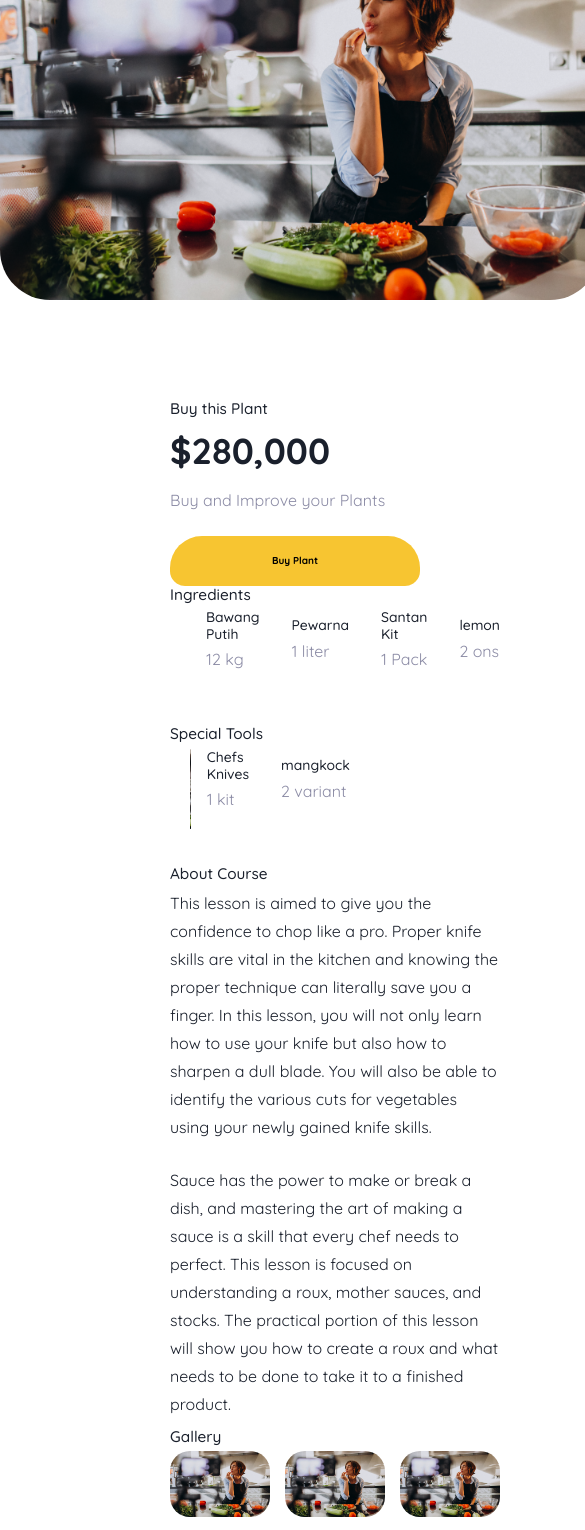
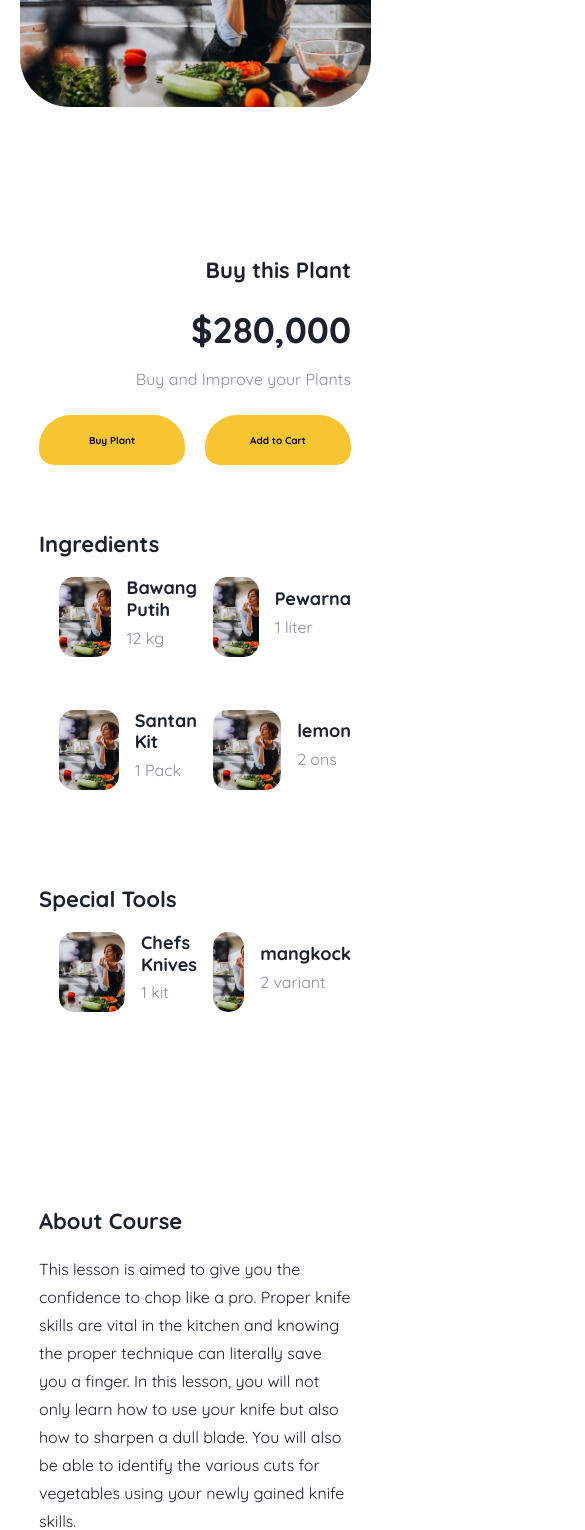
Before and after one commit to Tanemin/Frontend-Tanemin, a Next.js app: page /detail/12 in a window 390 px wide. Shown: the part 432-1962 px from the top of the page, 585 px wide, since content can reach past the window. Built offline with nearby package versions, Linux system fonts and the light colour scheme.

Commit message:
Update Detail Page (Style and Responsive)

```diff
--- a/pages/detail/[id].tsx
+++ b/pages/detail/[id].tsx
@@ -5,7 +5,7 @@ import Navbar from '../../components/organisms/Navbar';
 export default function detail() {
   return (
     <>
-      <Navbar />
+      {/* <Navbar /> */}
       <div className="detail-container">
         <div className="detail-header">
           <h2 className="item-name">Online Course: Salad Kiwi Sugga</h2>
@@ -14,12 +14,67 @@ export default function detail() {
           <img src="/assets/mainPoster.png" alt="Cooking master" />
         </div>
         <div className="detail-content">
+
+          <div className="detail-information">
+            <h3>About Course</h3>
+            <p>
+              This lesson is aimed to give you the confidence to chop like a
+              pro. Proper knife skills are vital in the kitchen and knowing the
+              proper technique can literally save you a finger. In this lesson,
+              you will not only learn how to use your knife but also how to
+              sharpen a dull blade. You will also be able to identify the
+              various cuts for vegetables using your newly gained knife skills.
+            </p>
+            <br />
+            <p>
+              Sauce has the power to make or break a dish, and mastering the art
+              of making a sauce is a skill that every chef needs to perfect.
+              This lesson is focused on understanding a roux, mother sauces, and
+              stocks. The practical portion of this lesson will show you how to
+              create a roux and what needs to be done to take it to a finished
+              product.
+            </p>
+            <h3>Gallery</h3>
+            <div className="detail-galery">
+              <img src="/assets/mainPoster.png" alt="Cooking master" />
+              <img src="/assets/mainPoster.png" alt="Cooking master" />
+              <img src="/assets/mainPoster.png" alt="Cooking master" />
+              <img src="/assets/mainPoster.png" alt="Cooking master" />
+              <img src="/assets/mainPoster.png" alt="Cooking master" />
+            </div>
+            <br />
+            <h3>Reviews</h3>
+            <ul className="detail-review">
+              <li className="item-review">
+                <div className="review-account">
+                  <div className="review-photo">
+                    <img src="/assets/mainPoster.png" alt="" />
+                  </div>
+                  <div className="account-detail">
+                    <h4>Fauzi Kurniawan</h4>
+                    <p className="label">Vegan Chef</p>
+                    <p>⭐️⭐️⭐️⭐️⭐️ | 4.8/5</p>
+                  </div>
+                </div>
+                <p>
+                  I learned a lot in this course, however, towards the middle of
+                  the course, it feels a bit rushed. It took a long time to wrap
+                  my head around functions and classes before being able to
+                  complete the Milestone projects. Had to go through various
+                  external sources before coming back to this course.
+                </p>
+              </li>
+            </ul>
+          </div>
           <div className="detail-transaction">
             <form action="">
               <h3>Buy this Plant</h3>
               <p className="price">$280,000</p>
               <p className="label">Buy and Improve your Plants</p>
+              <div className="detail-button">
               <button>Buy Plant</button>
+              <button>Add to Cart</button>
+              </div>
             </form>
             <div className="ingredients">
               <h3>Ingredients</h3>
@@ -74,57 +129,6 @@ export default function detail() {
               </ul>
             </div>
           </div>
-          <div className="detail-information">
-            <h3>About Course</h3>
-            <p>
-              This lesson is aimed to give you the confidence to chop like a
-              pro. Proper knife skills are vital in the kitchen and knowing the
-              proper technique can literally save you a finger. In this lesson,
-              you will not only learn how to use your knife but also how to
-              sharpen a dull blade. You will also be able to identify the
-              various cuts for vegetables using your newly gained knife skills.
-            </p>
-            <br />
-            <p>
-              Sauce has the power to make or break a dish, and mastering the art
-              of making a sauce is a skill that every chef needs to perfect.
-              This lesson is focused on understanding a roux, mother sauces, and
-              stocks. The practical portion of this lesson will show you how to
-              create a roux and what needs to be done to take it to a finished
-              product.
-            </p>
-            <h3>Gallery</h3>
-            <div className="detail-galery">
-              <img src="/assets/mainPoster.png" alt="Cooking master" />
-              <img src="/assets/mainPoster.png" alt="Cooking master" />
-              <img src="/assets/mainPoster.png" alt="Cooking master" />
-              <img src="/assets/mainPoster.png" alt="Cooking master" />
-              <img src="/assets/mainPoster.png" alt="Cooking master" />
-            </div>
-            <br />
-            <h3>Reviews</h3>
-            <ul className="detail-review">
-              <li className="item-review">
-                <div className="review-account">
-                  <div className="review-photo">
-                    <img src="/assets/mainPoster.png" alt="" />
-                  </div>
-                  <div className="account-detail">
-                    <h4>Fauzi Kurniawan</h4>
-                    <p className="label">Vegan Chef</p>
-                    <p>⭐️⭐️⭐️⭐️⭐️ | 4.8/5</p>
-                  </div>
-                </div>
-                <p>
-                  I learned a lot in this course, however, towards the middle of
-                  the course, it feels a bit rushed. It took a long time to wrap
-                  my head around functions and classes before being able to
-                  complete the Milestone projects. Had to go through various
-                  external sources before coming back to this course.
-                </p>
-              </li>
-            </ul>
-          </div>
         </div>
       </div>
     </>
--- a/styles/detail.css
+++ b/styles/detail.css
@@ -1,5 +1,5 @@
 .detail-header {
-  width: 800px;
+  width: 60%;
   margin: 100px auto;
   text-align: center;
   font-size: 20px;
@@ -7,13 +7,13 @@
 
 .detail-header .item-name {
   font-size: 36px;
+  font-weight: bold;
   margin-bottom: 10px;
 }
 
 .detail-header .item-author {
   color: #8b8ba5;
   margin-bottom: 30px;
-  font-weight: 400;
 }
 
 .detail-header .item-review {
@@ -25,21 +25,26 @@
   width: 100%;
 }
 
+
+
+
 .detail-content {
   display: grid;
-  grid-template-columns: 1fr 1fr;
-  /* gap: 16px; */
-  margin: 0 170px;
+  grid-template-columns: 2fr 1fr;
+  gap: 100px;
+  margin: auto;
+  width: 80%;
 }
 
-.detail-content .detail-information {
-  width: 600px;
-}
-
-h3 {
+.detail-container h3 {
   font-weight: 600;
   font-size: 22px;
   margin: 50px 0 20px;
+}
+
+.detail-container h4 {
+  font-size: 18px;
+  font-weight: 600;
 }
 
 .detail-information p {
@@ -70,13 +75,12 @@ h3 {
   display: grid;
   grid-template-columns: auto 1fr;
   gap: 20px;
-  /* font-size: 20px; */
   margin-bottom: 25px;
 }
 
 .detail-review .item-review .review-account img {
-  width: 90px;
-  height: 90px;
+  width: 70px;
+  height: 70px;
   object-fit: cover;
   object-position: center;
   border-radius: 100%;
@@ -92,15 +96,12 @@ h3 {
   font-size: 18px;
 }
 
-.detail-content .detail-transaction {
-  width: 250px;
-  margin-right: auto;
-}
 
 .detail-transaction .price {
   font-weight: 700;
   font-size: 36px;
 }
+
 
 .detail-transaction .label {
   font-weight: 400;
@@ -110,11 +111,12 @@ h3 {
 }
 
 .detail-transaction button {
-  width: 250px;
+  width: 100%;
   height: 50px;
   background: #f7c531;
   padding: 16px 0;
   font-weight: bold;
+  margin-bottom: 16px;
   cursor: pointer;
   color: black;
   text-align: center;
@@ -125,6 +127,7 @@ h3 {
 .detail-transaction button:hover {
   background-color: #ffa500;
 }
+
 .transaction-additional .additional-item {
   list-style: none;
   display: grid;
--- a/styles/responsive.css
+++ b/styles/responsive.css
@@ -1,6 +1,8 @@
-@media screen and (max-width: 1200px) {
+@media screen and (max-width: 1000px) {
     .detail-content {
-        grid-template-columns: 1fr;
+        display: flex;
+        flex-direction: column-reverse;
+
     }
 
     .detail-content .detail-transaction {
@@ -8,29 +10,33 @@
         grid-template-columns: 1fr;
         width: 100%;
     }
-    .detail-content .detail-information {
-        width: 100%;
+    .detail-transaction form{
+        text-align: end;
     }
 
     .transaction-additional{
         display: grid;
         grid-template-columns: repeat(4, 1fr);
         gap: 16px;
-        /* background-color: red; */
+    }
+    .detail-button {
+        display: grid;
+        grid-template-columns: 1fr 1fr;
+        gap: 20px;
     }
 }
 
-@media screen and (max-width: 900px) {
+@media screen and (max-width: 800px) {
+    .transaction-additional{
+        grid-template-columns: repeat(3, 1fr);
+    }
+}
+@media screen and (max-width: 700px) {
     .detail-header {
-        width: 600px;
-    }
-    .detail-content .detail-transaction {
-        grid-template-columns: 1fr;
+        width: 90%;
     }
 
-
-
-    /* .detail-information .detail-galery {
+    .transaction-additional{
         grid-template-columns: repeat(2, 1fr);
-    } */
+    }
 }
```
